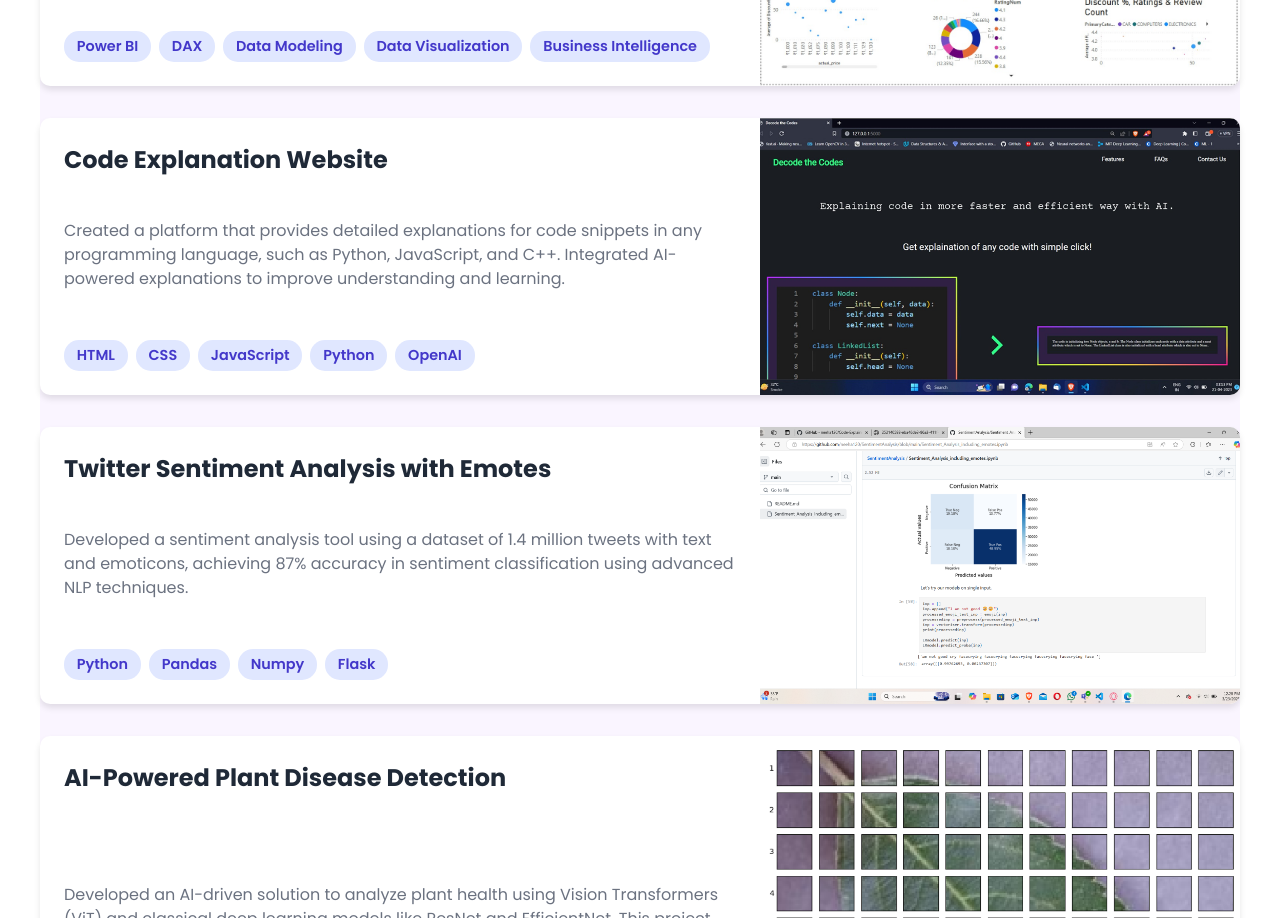
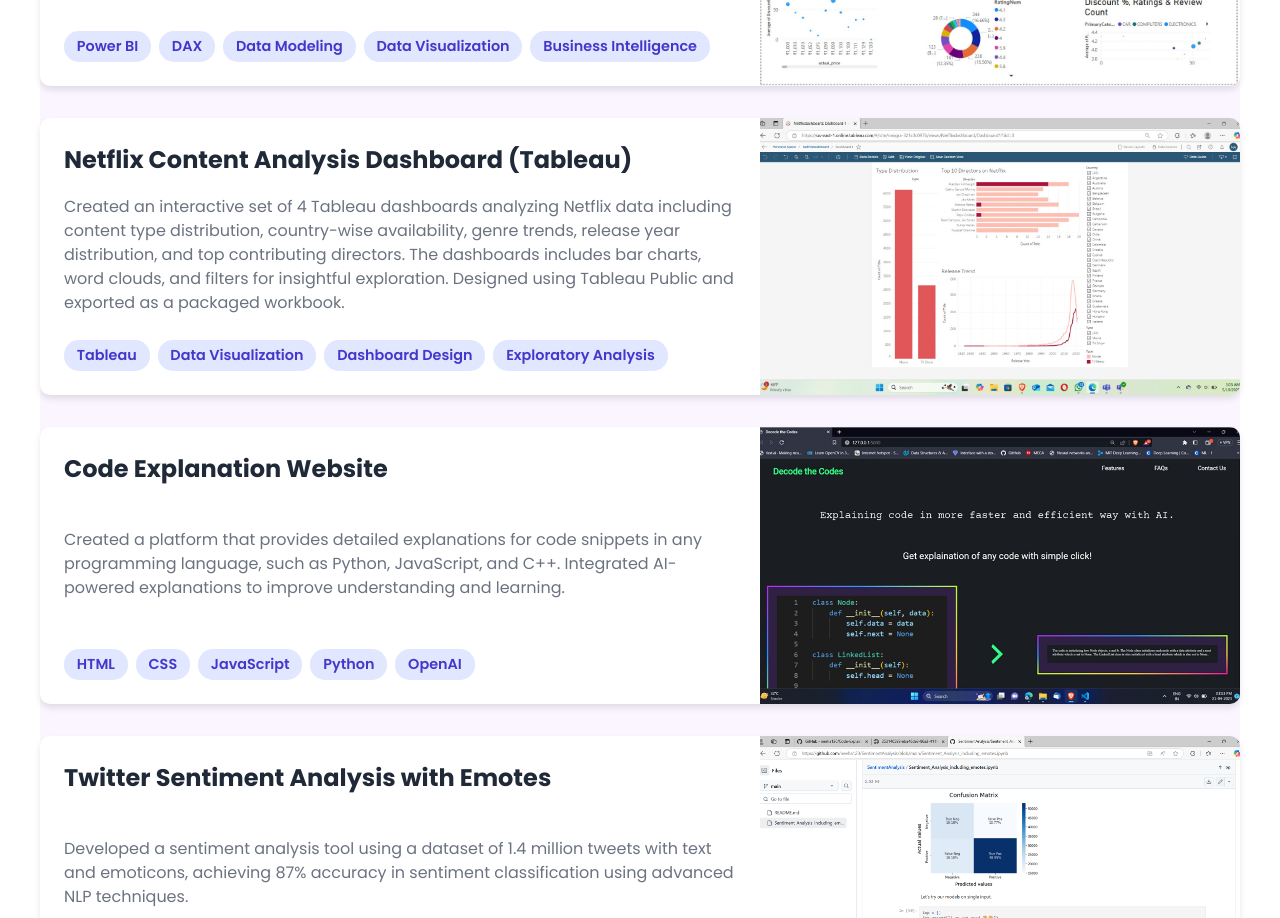
Before and after one commit to neagra12/personalportfolio, a plain HTML site: page index.html in a window 1280 px wide. Shown: the part 2397-3315 px from the top of the page. Drawn offline with nearby package versions, Linux system fonts and the light colour scheme.

Commit message:
Pushing netflix dashboard project

```diff
--- a/index.html
+++ b/index.html
@@ -141,6 +141,26 @@
           </div>
         </div>
 
+        <div class="project__card">
+          <div class="project__content">
+            <h3>Netflix Content Analysis Dashboard (Tableau)</h3>
+            <p>
+              Created an interactive set of 4 Tableau dashboards analyzing Netflix data including content type distribution, country-wise availability, genre trends, release year distribution, and top contributing directors. The dashboards includes bar charts, word clouds, and filters for insightful exploration. Designed using Tableau Public and exported as a packaged workbook.
+            </p>
+            <div class="project__tech">
+              <span>Tableau</span>
+              <span>Data Visualization</span>
+              <span>Dashboard Design</span>
+              <span>Exploratory Analysis</span>
+            </div>
+          </div>
+          <div class="project__image">
+            <img src="assets/netflixdb.jpg" alt="Netflix Dashboard" />
+            <div class="project__overlay">
+              <h4>EXPLORE NETFLIX INSIGHTS</h4>
+            </div>
+          </div>
+        </div>
 
         <!-- Code Explanation Website Card -->
         <div class="project__card">
```
Also changed, not shown: assets/netflixdb.jpg (added).
